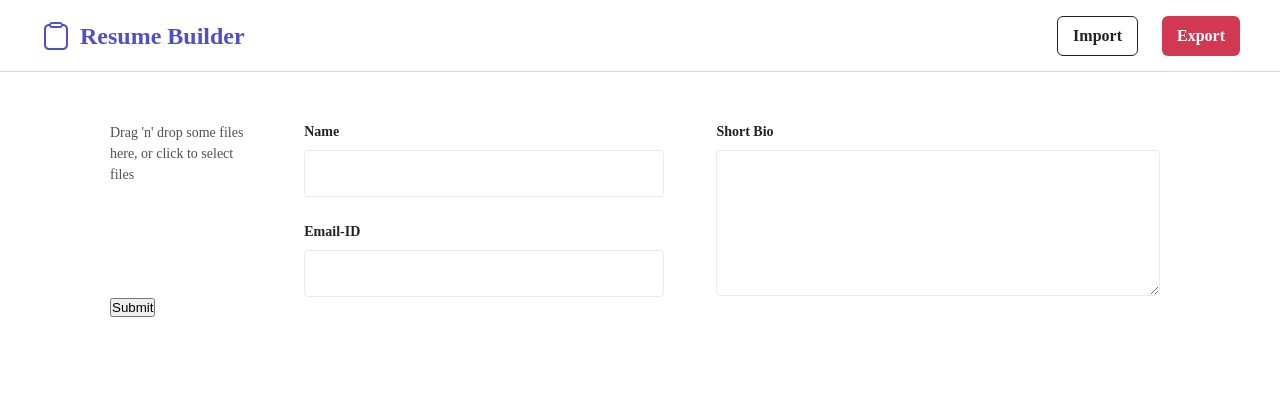
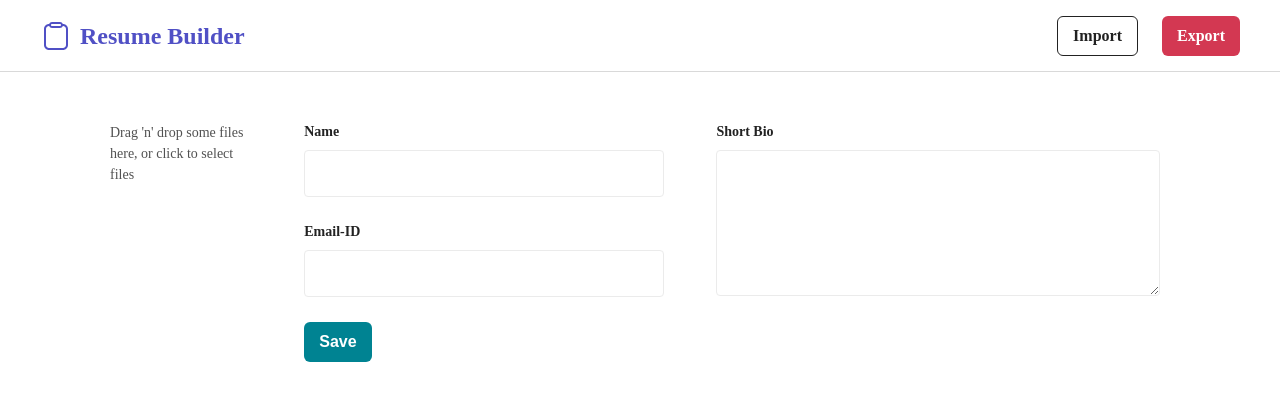
Before and after one commit to mrsharma2404/resume-builder, a Next.js app: page / in a window 1280 px wide. Shown: the top 400 px of the page. Built offline with nearby package versions, Linux system fonts and the light colour scheme.

Commit message:
added button in profile section

```diff
--- /dev/null
+++ b/src/components/Buttons/FormButton/index.module.scss
@@ -0,0 +1,16 @@
+.commonStyle {
+  display: flex;
+  align-items: center;
+  width: auto;
+  height: 40px;
+  padding: 0px 15px;
+  border-radius: 6px;
+  background: #008392;
+  border: none;
+  cursor: pointer;
+
+  color: #fff;
+  font-size: 16px;
+  font-weight: 600;
+  line-height: 24px;
+}
--- /dev/null
+++ b/src/components/Buttons/FormButton/index.tsx
@@ -0,0 +1,25 @@
+import React, { ReactNode } from 'react'
+import styles from './index.module.scss'
+
+export interface IFormButton {
+  children: ReactNode
+  type: 'button' | 'submit' | 'reset'
+  isDisabled?: boolean
+  className?: string
+  formId?: string
+}
+
+const FormButton = ({ children, isDisabled = false, className, formId, type }: IFormButton) => {
+  return (
+    <button
+      form={formId && formId}
+      disabled={isDisabled}
+      type={type}
+      className={`${styles.commonStyle} ${className ? className : ''}`}
+    >
+      {children}
+    </button>
+  )
+}
+
+export default FormButton
--- a/src/components/ProfileSection/index.module.scss
+++ b/src/components/ProfileSection/index.module.scss
@@ -28,3 +28,9 @@
   display: flex;
   width: 42.25%; // 540px in 1512px screen size wrt Figma
 }
+.bottomContainer {
+  display: flex;
+  width: 100%;
+  padding-left: 18.5%;
+  margin-top: 25px;
+}
--- a/src/components/ProfileSection/index.tsx
+++ b/src/components/ProfileSection/index.tsx
@@ -10,6 +10,7 @@ import CustomInput from '@components/Inputs/CustomInput'
 
 // styles import
 import styles from './index.module.scss'
+import FormButton from '@components/Buttons/FormButton'
 
 const ProfileSection = () => {
   const onSubmit = (values: any) => {
@@ -61,7 +62,7 @@ const ProfileSection = () => {
                 </div>
                 <div className={styles.rightSection}>
                   <Field
-                    name="name"
+                    name="short_bio"
                     render={({ input }) => (
                       <CustomTextBox
                         label="Short Bio"
@@ -72,8 +73,9 @@ const ProfileSection = () => {
                   />
                 </div>
               </div>
-
-              <button type="submit">Submit</button>
+              <div className={styles.bottomContainer}>
+                <FormButton type="submit">Save</FormButton>
+              </div>
             </form>
           )
         }}
```
